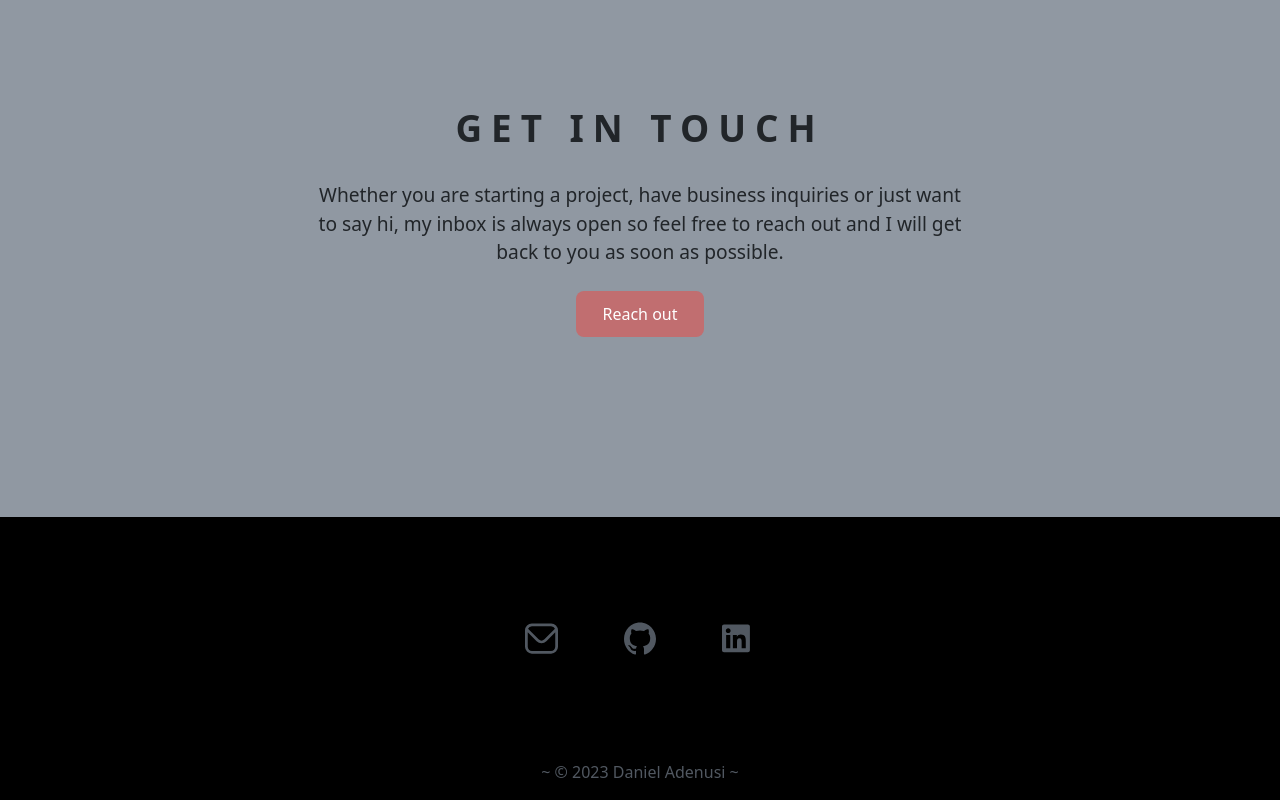
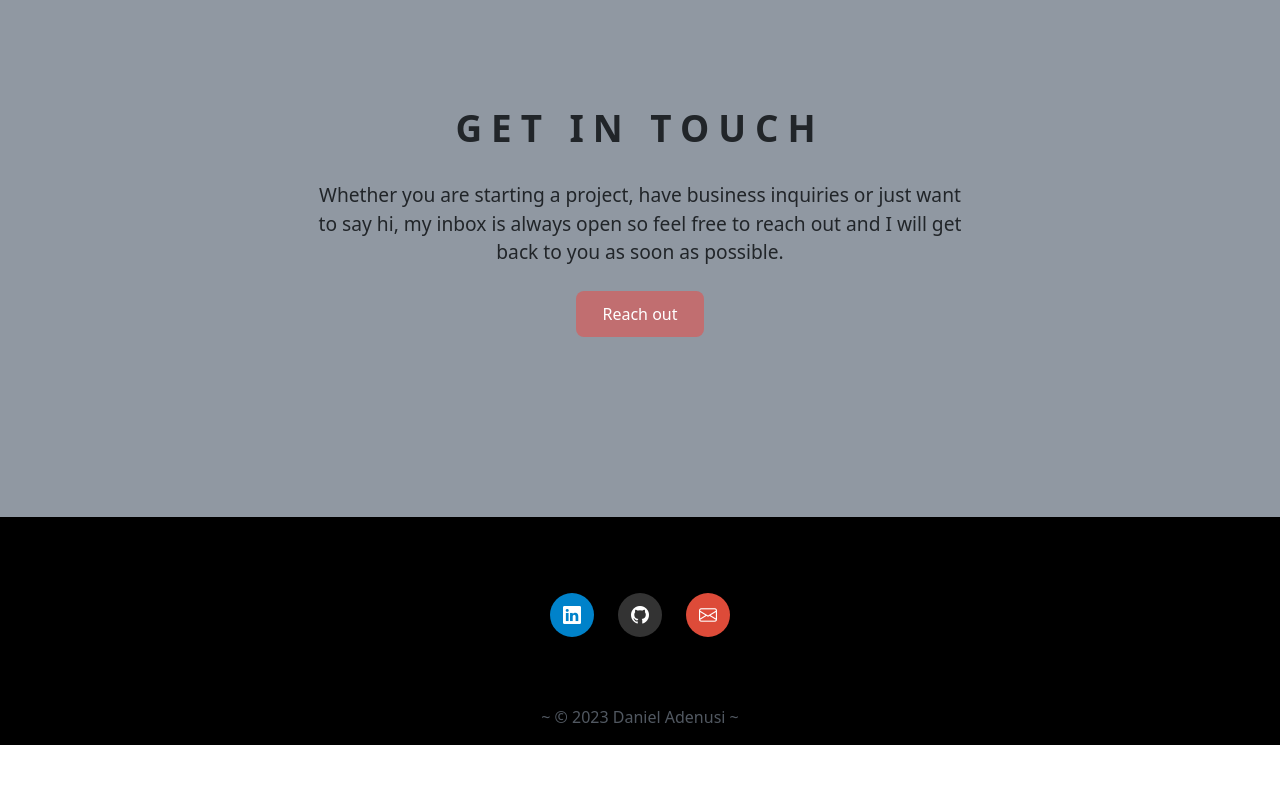
Before and after one commit to DanielAdenusi/Portfolio-Website, a React (Vite) app: page / in a window 1280 px wide. Shown: the part 3188-3988 px from the top of the page. After the commit the page ends 3933 px from the top, so only its background shows below. Built offline with nearby package versions, Linux system fonts and the light colour scheme.

Commit message:
Redesigned the footer to be less crowded.

```diff
--- a/package.json
+++ b/package.json
@@ -11,6 +11,7 @@
   },
   "dependencies": {
     "bootstrap": "^5.3.2",
+    "bootstrap-icons": "^1.11.1",
     "emailjs-com": "^3.2.0",
     "react": "^18.2.0",
     "react-bootstrap": "^2.9.1",
--- a/src/App.jsx
+++ b/src/App.jsx
@@ -2,8 +2,7 @@ import "bootstrap/dist/css/bootstrap.min.css";
 import "./App.css";
 import React from "react";
 import Home from "./components/home/Home";
-import About from "./components/about/About";
-import Project from "./components/project/Project";
+import "bootstrap-icons/font/bootstrap-icons.css";
 import { BrowserRouter as Router, Routes, Route, Link } from "react-router-dom";
 
 export default function App() {
--- a/src/components/footer/Footer.jsx
+++ b/src/components/footer/Footer.jsx
@@ -1,50 +1,47 @@
 import React from "react";
 import "./footer.css";
-import Contact from "../contact/Contact";
-import linkedin from "../extras/linkedin.svg";
-import github from "../extras/github.svg";
-import email from "../extras/email.svg";
 
 const Footer = () => {
   return (
     <footer className="container-fluid footer-bg" id="footer">
-      <div className="container pt-5 text-white">
-        <nav className="navbar navbar-dark d-flex justify-content-center align-items-center py-5">
-          <ul className="navbar-nav d-flex flex-row gap-5 ">
-            <li className="footer-nav-item">
-              <a
-                className="footer-link"
-                href="mailto:danieladenusi26@gmail.com?subject=Getting In Touch"
-              >
-                <div className="footer-link-container">
-                  <img src={email} alt="" />
-                </div>
-              </a>
-            </li>
-            <li className="footer-nav-item">
-              <a
-                className="footer-link"
-                href="https://github.com/DanielAdenusi"
-                target="_blank"
-              >
-                <div className="footer-link-container">
-                  <img src={github} alt="" />
-                </div>
-              </a>
-            </li>
-            <li className="footer-nav-item">
-              <a
-                className="footer-link "
-                href="https://www.linkedin.com/in/danieladenusi26/"
-                target="_blank"
-              >
-                <div className="footer-link-container">
-                  <img src={linkedin} alt="" />
-                </div>
-              </a>
-            </li>
-          </ul>
-        </nav>
+      <div className="container pt-5 py-0 text-white text-center">
+        <div className="container pt-4">
+          <section className="footer-nav mb-3 ">
+            {/* <!-- Linkedin --> */}
+            <a
+              className="btn btn-floating m-1 footer-btn"
+              href="https://www.linkedin.com/in/danieladenusi26/"
+              role="button"
+              data-mdb-ripple-color="dark"
+              target="_blank"
+              id="linkedin"
+            >
+              <i className="bi bi-linkedin"></i>
+            </a>
+            {/* <!-- Github --> */}
+            <a
+              className="btn btn-floating m-1 footer-btn"
+              href="https://github.com/DanielAdenusi"
+              role="button"
+              data-mdb-ripple-color="dark"
+              target="_blank"
+              id="github"
+            >
+              <i className="bi bi-github"></i>
+            </a>
+            {/* <!-- Email --> */}
+            <a
+              className="btn text-white btn-floating m-1 footer-btn"
+              href="mailto:danieladenusi26@gmail.com?subject=Getting In Touch"
+              role="button"
+              data-mdb-ripple-color="dark"
+              target="_blank"
+              id="email"
+            >
+              <i className="bi bi-envelope"></i>
+            </a>
+          </section>
+        </div>
         <div className="row pt-5 m-0 text-center pb-3">
           <p className="footer-name">~ © 2023 Daniel Adenusi ~</p>
         </div>
--- a/src/components/footer/footer.css
+++ b/src/components/footer/footer.css
@@ -6,45 +6,56 @@
   background-color: #000;
 }
 
-.footer-link {
-  color: #fff;
-}
-
-.footer-link {
-  font-size: 1.5rem;
-  font-weight: 300;
-  letter-spacing: 5px;
-  padding-bottom: 0;
-  padding-top: 0;
-}
-
-.footer-link-container {
-  width: calc(20px + 1vw);
-  height: calc(20px + 1vw);
-}
-
-.footer-link-container img {
-  display: block;
-  width: 100%;
-  height: 100%;
-}
-
-.footer-nav-item {
-  display: flex;
-  border: 1.5px solid transparent;
-
-  border-radius: 50%;
-  padding: 0.5rem;
-  /* opacity: 0.75; */
-}
-
-.footer-nav-item:hover {
-  border: 1.5px solid #afbfd3;
-  border-radius: 0;
-  background-color: transparent;
-  transition: border-radius 0.5s ease, background-color 0.5s ease;
-}
 .footer-name {
   color: #515861;
   pointer-events: none;
 }
+
+.footer-nav {
+  display: flex;
+  flex-direction: row;
+  justify-content: center;
+  gap: 1rem;
+}
+
+.footer-btn {
+  border-radius: 50%;
+  padding: 0.75rem;
+}
+
+.footer-btn .bi {
+  display: block;
+  color: #fff;
+  width: 100%;
+  height: 100%;
+  font-size: 1.125rem;
+}
+
+.footer-btn:hover .bi {
+  color: #000;
+  width: 100%;
+  height: fit-content;
+  /* background-color: green; */
+}
+
+.bi {
+  display: flex !important;
+}
+
+.footer-btn:hover#linkedin,
+.footer-btn:hover#github,
+.footer-btn:hover#email {
+  background-color: #fff;
+}
+
+.footer-btn#linkedin {
+  background-color: #0082ca;
+}
+
+.footer-btn#github {
+  background-color: #333333;
+}
+
+.footer-btn#email {
+  background-color: #dd4b39;
+}
```
Also changed, not shown: 1 other file (tests, documents, lock files or other folders).
